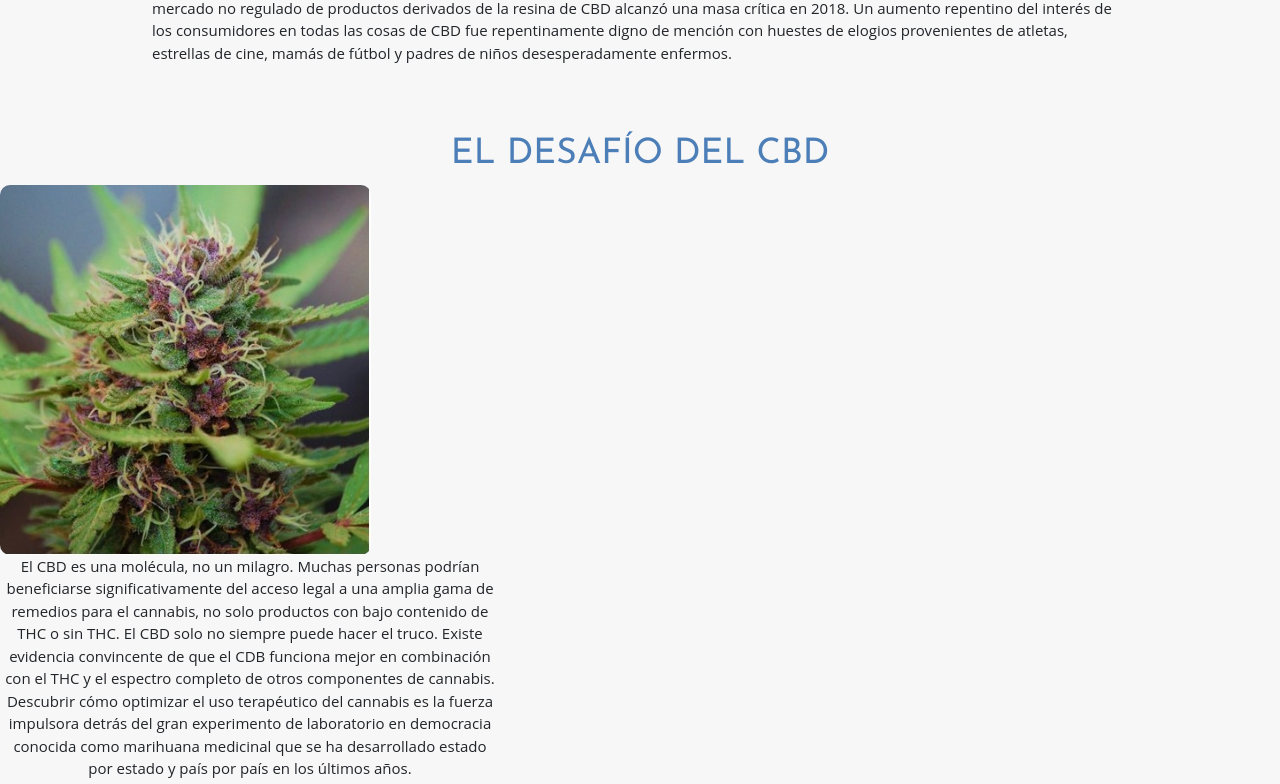
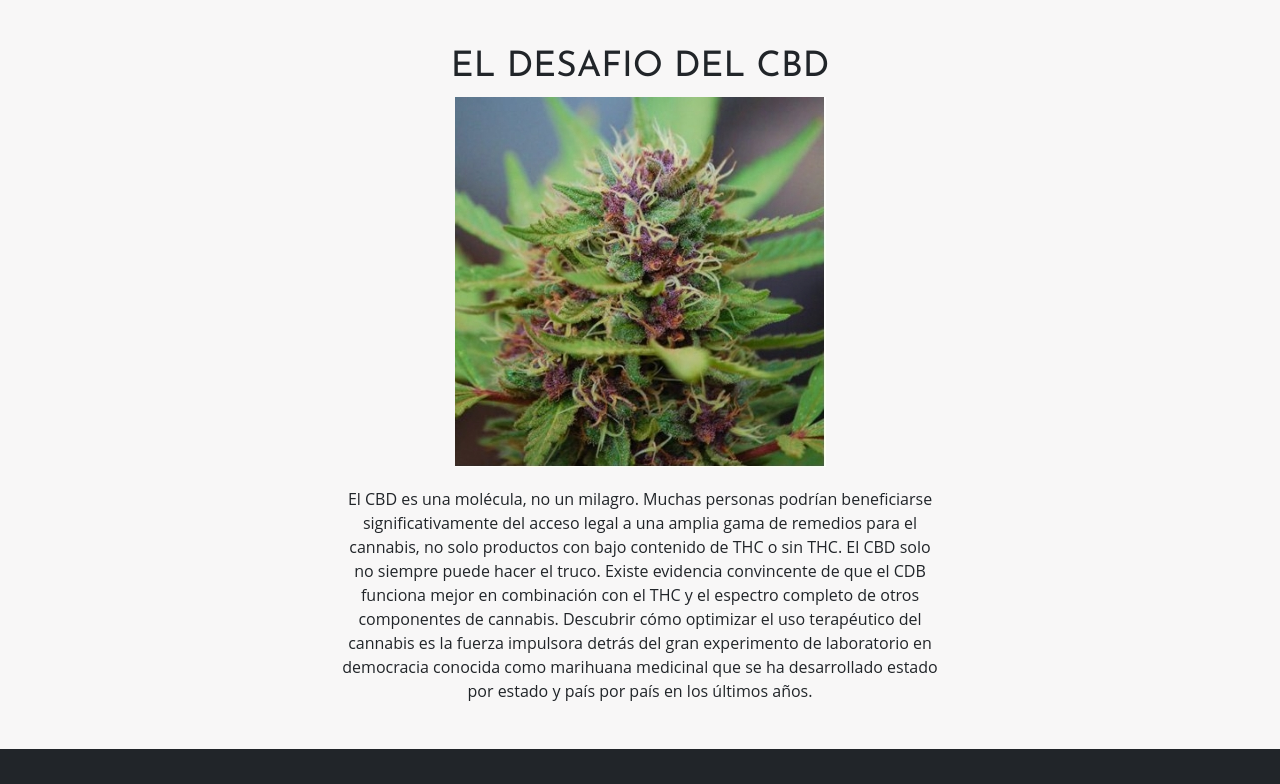
Before and after one commit to Patricio15623/cbdsur, a website: page index.html in a window 1280 px wide. Shown: the part 3663-4447 px from the top of the page. Drawn offline with nearby package versions, Linux system fonts and the light colour scheme.

Commit message:
cambios-flor

```diff
--- a/index.html
+++ b/index.html
@@ -102,31 +102,27 @@
 
             <h2>¿CÓMO FUNCIONA EL CBD?</h2>
 
-            <p><img src="pages/img/cbd-propiedades1.jpg.jpg">CBD y THC interactúan con nuestros cuerpos de diversas maneras. Una de las principales formas en que nos impactan es imitando y aumentando los efectos de los compuestos en nuestros cuerposllamados«cannabinoides endógenos», llamados así por su similitud con loscompuestos que se encuentran en la planta de cannabis. Estos son parte de un sistema regulatoriollamado. El descubrimiento del sistema endocannabinoide ha mejorado significativamente nuestra comprensión de la salud y la enfermedad. Tiene implicaciones  importantes para casi todas las áreas de la ciencia médica y ayuda a explicar cómo y por qué el CBD y el THC son compuestos tan versátiles, y por qué el cannabis es una planta que altera ampliamente el estado de ánimo, a pesar de su estado <br>
+            <p><img src="pages/img/cbd-propiedades1.jpg.jpg">CBD y THC interactúan con nuestros cuerpos de diversas maneras. Una de las principales formas en que nos impactan es imitando y aumentando los efectos de los compuestos en nuestros cuerpos llamados «cannabinoides endógenos», llamados así por su similitud con los compuestos que se encuentran en la planta de cannabis. Estos son parte de un sistema regulatoriollamado. El descubrimiento del sistema endocannabinoide ha mejorado significativamente nuestra comprensión de la salud y la enfermedad. Tiene implicaciones  importantes para casi todas las áreas de la ciencia médica y ayuda a explicar cómo y por qué el CBD y el THC son compuestos tan versátiles, y por qué el cannabis es una planta que altera ampliamente el estado de ánimo, a pesar de su estado.
             El sistema endocannabinoide desempeña un papel crucial en la regulación de una amplia gama de procesos fisiológicos que afectan nuestra experiencia diaria: nuestro estado de ánimo, nuestro nivel de energía, nuestra fortaleza intestinal, actividad inmunológica, presión arterial, densidad ósea, metabolismo de la glucosa, cómo experimentamos el dolor, el estrés, hambre y más.
-            Para aquellos que no pueden obtener CBD farmacéutico, hay numerosas tiendas en Internet, mercados comunitarios, cafeterías, clubes de salud, oficinas de quiropráctica, boutiques de lujo y estaciones de servicio que venden diversos productos derivados de la resina de CBD derivados del cáñamo, incluidos los isolados de CBD puro comparables en productos químicos.
-
             Los productos de aceite de CBD y las flores con diferentes niveles de THC y CBD también están disponibles para fumar o vaporizar en los dispensarios de cannabis en los estados que han legalizado la hierba para uso terapéutico.
             En respuesta a la demanda masiva de los consumidores, un enorme mercado no regulado de productos derivados de la resina de CBD alcanzó una masa crítica en 2018. Un aumento repentino del interés de los consumidores en todas las cosas de CBD fue repentinamente digno de mención con huestes de elogios provenientes de atletas, estrellas de cine, mamás de fútbol y padres de niños desesperadamente enfermos.</p><br></div>
+        </section>
 
-<div class="desafio">
-<div class="df-h2">
-    <h2>EL DESAFÍO DEL CBD</h2>
-</div>
+        <section>
+            <h2>EL DESAFIO DEL CBD</h2>
+            <div class="flor">
 
-<div>
-    <img class="df-img" src="pages/img/flor.jpg">
-</div>
+                <img src="../cbdsur/pages/img/flor.jpg">
 
-<div>
-    <p class="df-p">
-    El CBD es una molécula, no un milagro. Muchas personas podrían beneficiarse significativamente del acceso legal a una amplia gama de remedios para el cannabis, no solo productos con bajo contenido de THC o sin THC. El CBD solo no siempre puede hacer el truco. Existe evidencia convincente de que el CDB funciona mejor en combinación con el THC y el espectro completo de otros componentes de cannabis.
-    Descubrir cómo optimizar el uso terapéutico del cannabis es la fuerza impulsora detrás del gran experimento de laboratorio en democracia conocida como marihuana medicinal que se ha desarrollado estado por estado y país por país en los últimos años.
-    </p>
-</div>
-</div>
-</div>
-</section>
+                <div class="container-flor">
+                <p>El CBD es una molécula, no un milagro. Muchas personas podrían beneficiarse significativamente del acceso legal a una amplia gama de remedios para el cannabis, no solo productos con bajo contenido de THC o sin THC. El CBD solo no siempre puede hacer el truco. Existe evidencia convincente de que el CDB funciona mejor en combinación con el THC y el espectro completo de otros componentes de cannabis.
+                Descubrir cómo optimizar el uso terapéutico del cannabis es la fuerza impulsora detrás del gran experimento de laboratorio en democracia conocida como marihuana medicinal que se ha desarrollado estado por estado y país por país en los últimos años.
+                </p>
+                </div>
+            </div>
+
+        </section>
+
 
     <!---------------------------------pie de pagina-------------------------------->
     <footer>
--- a/scss/prueba.scss
+++ b/scss/prueba.scss
@@ -132,7 +132,6 @@ p{
         float: left;
         margin-right: 15px;
         width: 35%;
-        border-radius: 10px;
     }
 }
 .df-img{
@@ -140,12 +139,46 @@ p{
     justify-content: center;
     align-items: center;
     width: auto;
-    border-radius: 10px;
 }
 .df-p{
 text-align: center;
 width: 500px;
 }
+}
+.container-flor{
+    width: 600px;
+    position: relative;
+    margin: auto;
+
+    h2{
+        color:#9c4242
+    }
+
+    img{
+        padding-top: 20px;
+        padding-bottom: 20px;
+    }
+
+    p{
+        position: relative;
+        text-align: center;
+        width: 600px;
+        padding-bottom: 30px;
+        padding-top: 20px;
+    }
+
+@media only screen and (max-width: 768px)
+    {width: auto;
+    position: relative;
+    margin: auto;
+    }
+    p{
+        position: relative;
+        text-align: center;
+        width: auto;
+        padding-bottom: 30px;
+        padding-top: 20px;
+    }
 }
 /*------------------Pagina-Productos---------------------------*/
 .np{
```
Also changed, not shown: css/estilos.css.
